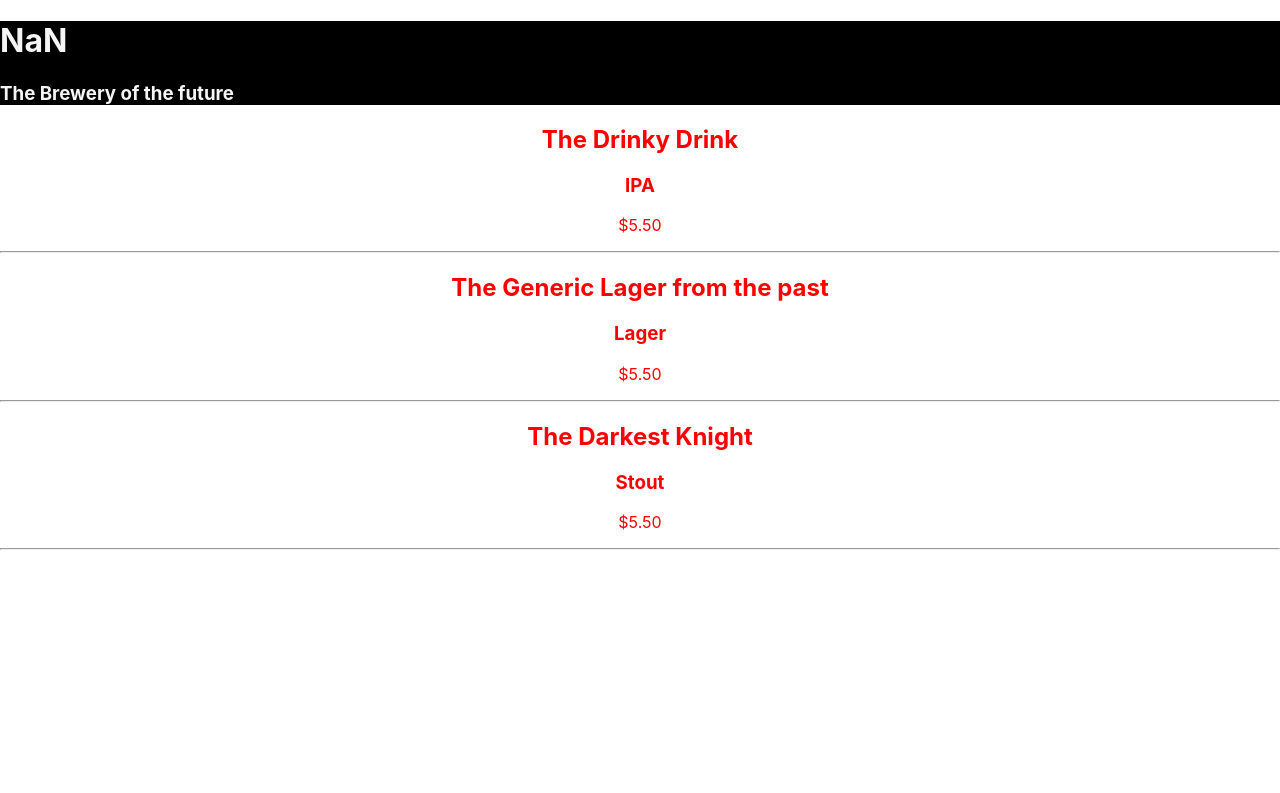
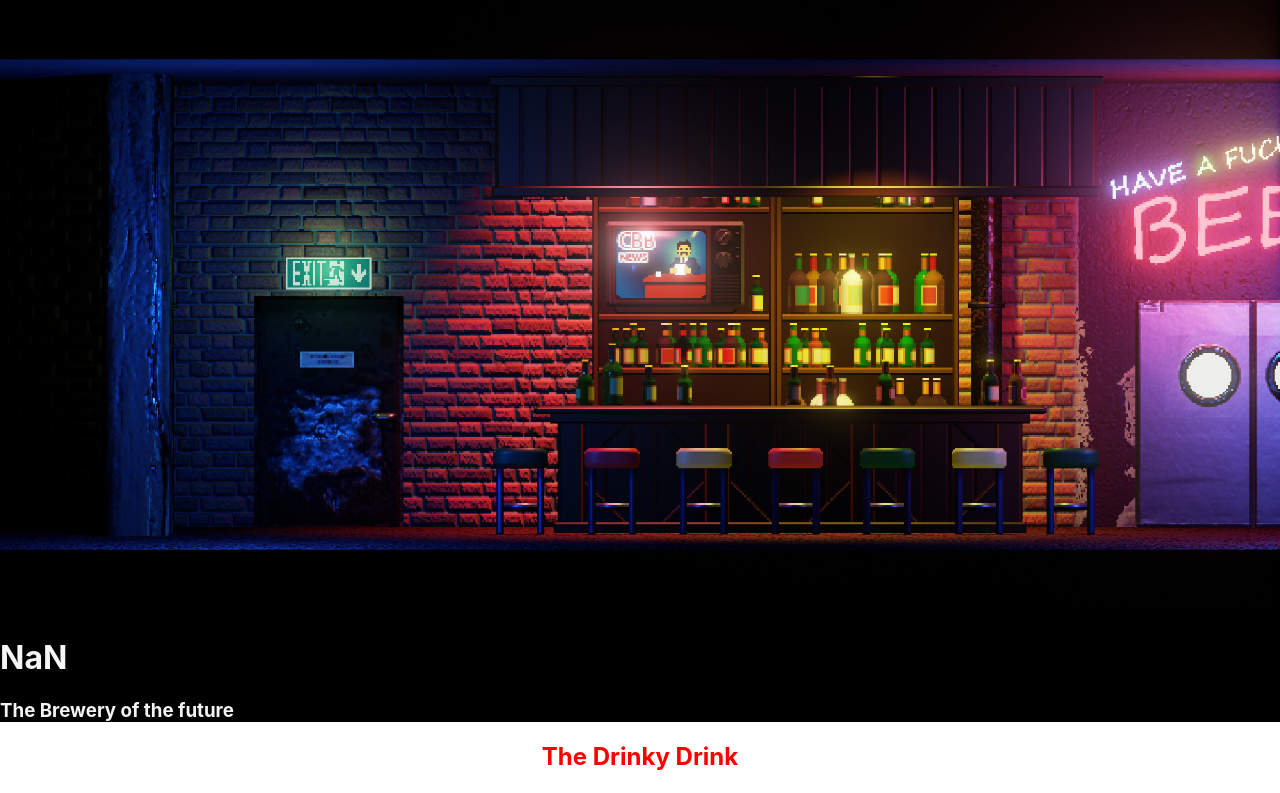
Before and after one commit to wattsjmichael/NaN-React-ChatBot, a React (Create React App) app: page / in a window 1280 px wide. Shown: the top 793 px of the page. Built offline with nearby package versions, Linux system fonts and the light colour scheme.

Commit message:
Adds Header Image

```diff
--- a/src/components/Header.js
+++ b/src/components/Header.js
@@ -1,8 +1,10 @@
 import React from 'react';
+import headerPixelBar from "./../img/headerPixelBar.jpg";
 
 function Header() {
   return(
     <div style={{ backgroundColor: 'black', color:'whitesmoke' }}>
+      <img src={headerPixelBar} alt="Picture of a bar from the future" class="responsive"></img>
       <h1>NaN</h1>
       <h3>The Brewery of the future</h3>
     </div>
--- a/src/index.css
+++ b/src/index.css
@@ -16,3 +16,8 @@ code {
   color: red;
   text-align: center;
 }
+
+.responsive {
+  max-width: 100%;
+  height: auto;
+}
```
Also changed, not shown: src/img/headerPixelBar.jpg (added).
